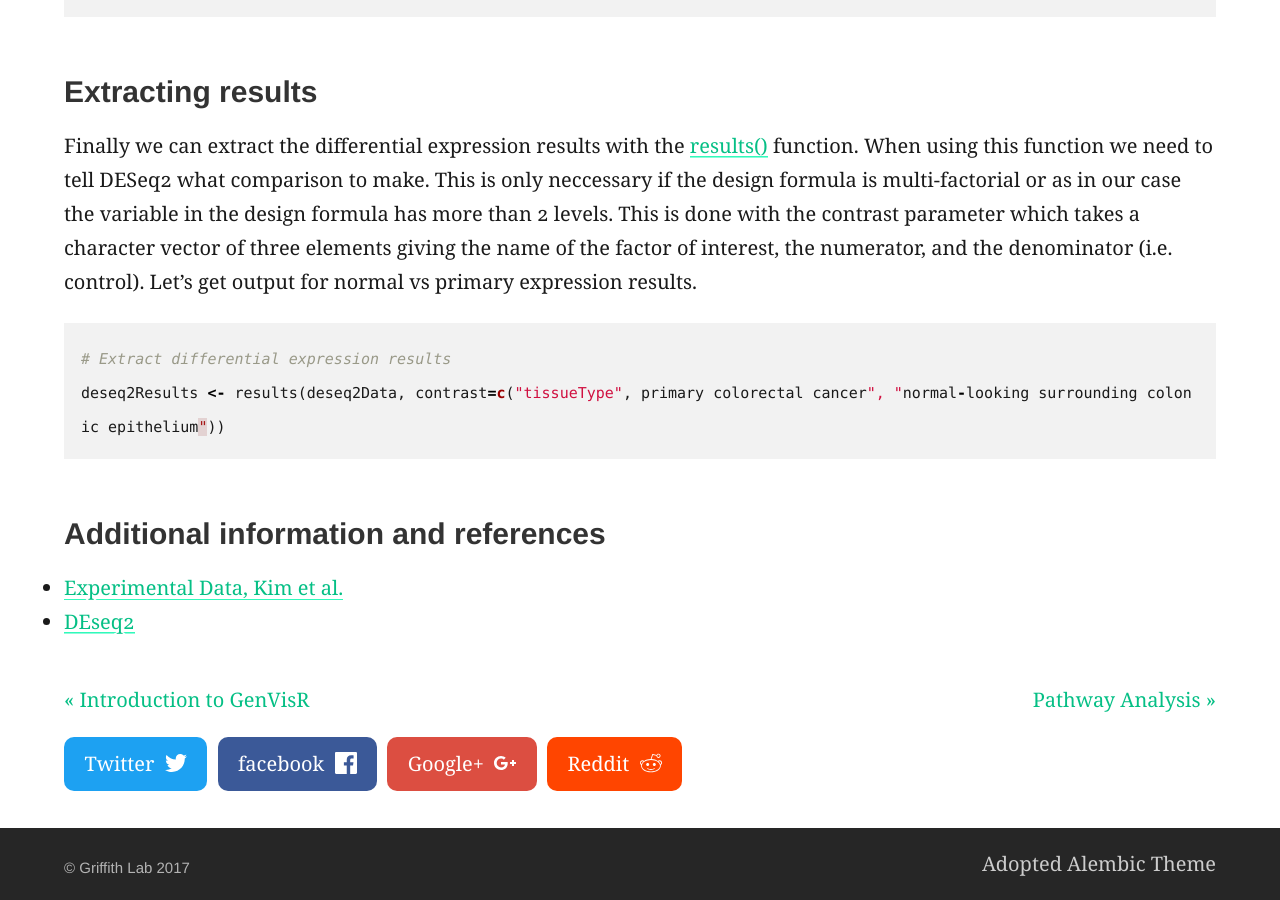
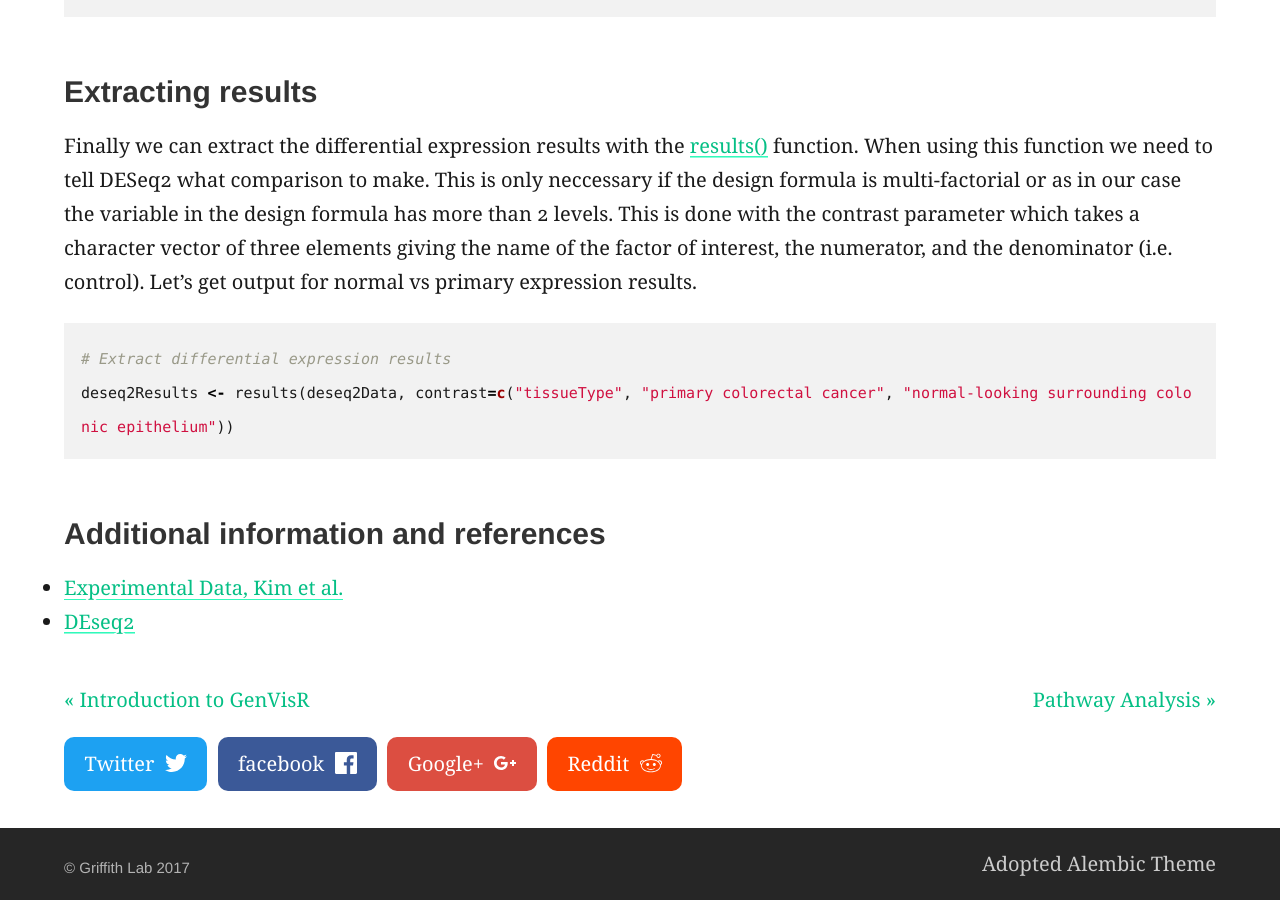
Before and after one commit to griffithlab/genviz.org, a Jekyll site: the page built from _posts/0007-01-01-DifferentialExpression.md, in a window 1280 px wide and 900 px high, scrolled down 4888 px. Built offline with Jekyll 4.4.1, drawn with Linux system fonts in a browser that asks for light colours.

Commit message:
typo fix

````diff
--- a/_posts/0007-01-01-DifferentialExpression.md
+++ b/_posts/0007-01-01-DifferentialExpression.md
@@ -98,7 +98,7 @@ load(differentialExpression.RData)
 Finally we can extract the differential expression results with the [results()](https://www.rdocumentation.org/packages/DESeq2/versions/1.12.3/topics/results) function. When using this function we need to tell DESeq2 what comparison to make. This is only neccessary if the design formula is multi-factorial or as in our case the variable in the design formula has more than 2 levels. This is done with the contrast parameter which takes a character vector of three elements giving the name of the factor of interest, the numerator, and the denominator (i.e. control). Let's get output for normal vs primary expression results.
 ```R
 # Extract differential expression results
-deseq2Results <- results(deseq2Data, contrast=c("tissueType", primary colorectal cancer", "normal-looking surrounding colonic epithelium"))
+deseq2Results <- results(deseq2Data, contrast=c("tissueType", "primary colorectal cancer", "normal-looking surrounding colonic epithelium"))
 ```
 
 ### Additional information and references
````
